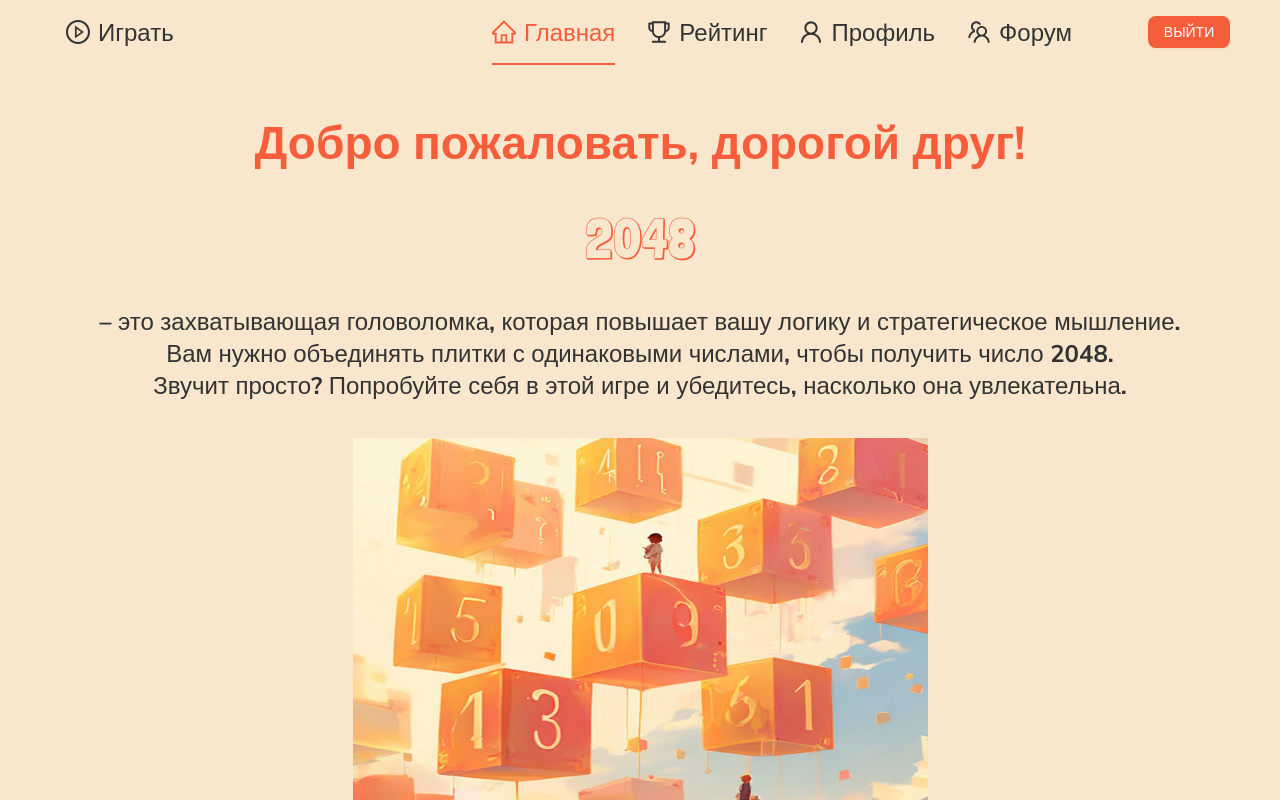
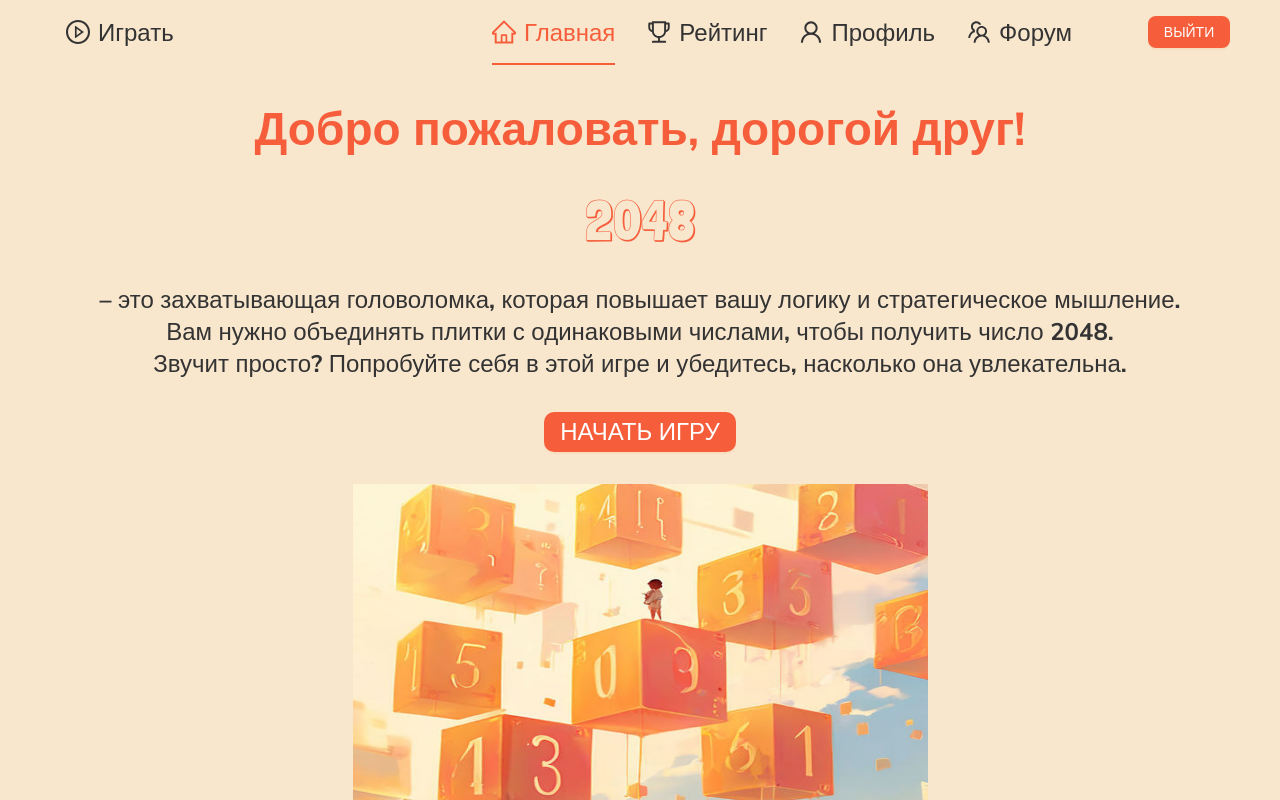
Before and after one commit to Damir-prg/coffee-owls, a React (Vite) app in the folder packages/client/: page / in a window 1280 px wide. Shown: the top 800 px of the page. Built offline with nearby package versions, Linux system fonts and the light colour scheme.

Commit message:
feat(cof-50): add start game button on main page

```diff
--- a/packages/client/src/pages/Home/Home.css
+++ b/packages/client/src/pages/Home/Home.css
@@ -1,5 +1,5 @@
 .page-content {
-  margin-top: 54px;
+  margin-top: 40px;
 }
 .numeric-title {
   font-size: 56px;
--- a/packages/client/src/pages/Home/Home.tsx
+++ b/packages/client/src/pages/Home/Home.tsx
@@ -1,13 +1,20 @@
-import { Flex, Image, Typography } from 'antd';
+import { Button, Flex, Image, Typography } from 'antd';
 import './Home.css';
 import homeImg from 'images/home.jpeg';
 import React from 'react';
+import EROUTES from 'shared/RoutesEnum';
+import { useNavigate } from 'react-router-dom';
 
 const { Text, Title } = Typography;
 
 function Home() {
+  const navigate = useNavigate();
+  function handleStartGame() {
+    navigate(`/${EROUTES.GAME}`);
+  }
+
   return (
-    <Flex className="page-content" gap={36} vertical align="center">
+    <Flex className="page-content" gap={32} vertical align="center">
       <Title level={1} className="title__primary">
         Добро пожаловать, дорогой друг!
       </Title>
@@ -19,6 +26,9 @@ function Home() {
         {'\n'}
         Звучит просто? Попробуйте себя в этой игре и убедитесь, насколько она увлекательна.
       </Text>
+      <Button size="large" type="primary" onClick={handleStartGame}>
+        НАЧАТЬ ИГРУ
+      </Button>
       <Image height={400} width={575} src={homeImg} preview={false} alt="Превью картинки" />
     </Flex>
   );
```
